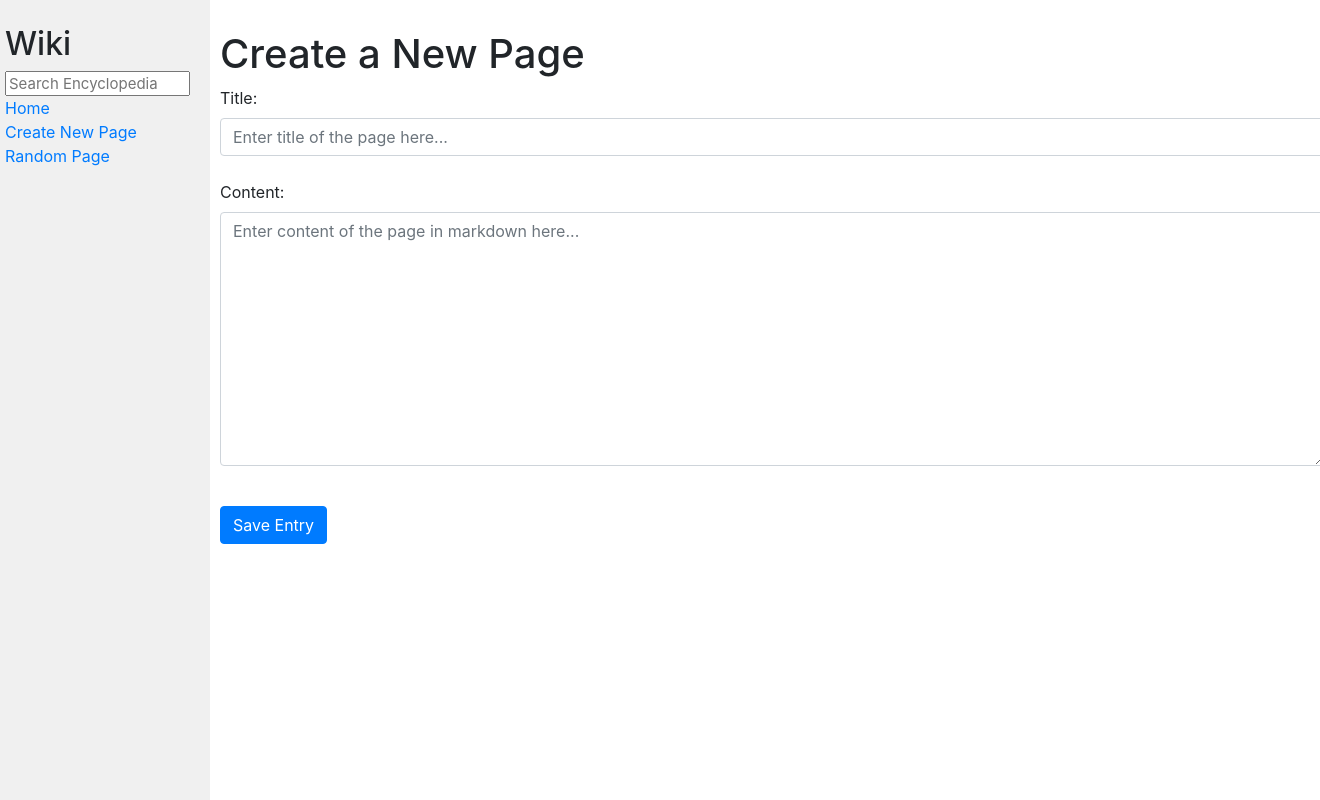
After one commit to shreyas-xo/CS50W_Wiki, a Django app: page /new in a window 1320 px wide; the page is wider, and only the part inside the window is pictured. The commit adds this page. Run offline with Django 3.2, Linux system fonts and the light colour scheme; some libraries are stand-ins or nearby versions.

Commit message:
Added the create a new page functionality.

```diff
--- a/wiki/encyclopedia/templates/encyclopedia/layout.html
+++ b/wiki/encyclopedia/templates/encyclopedia/layout.html
@@ -19,7 +19,7 @@
                     <a href="{% url 'index' %}">Home</a>
                 </div>
                 <div>
-                    Create New Page
+                    <a href="{% url 'new'%}">Create New Page</a>
                 </div>
                 <div>
                     <a href="{% url 'random'%}">Random Page</a>
--- /dev/null
+++ b/wiki/encyclopedia/templates/encyclopedia/new.html
@@ -0,0 +1,30 @@
+{%extends "encyclopedia/layout.html"%}
+{% block title %}
+    Create a New Page
+{% endblock %}
+<br>
+{% block body %}
+<h1>Create a New Page</h1>
+{%if message%}
+<div class="alert alert-danger" role="alert">
+{{message}}
+</div>
+{%endif%}
+
+<form method="POST">
+    {%csrf_token%}
+    <div class="form-outline mb-4">
+        <label class="form-label" for="title">Title:</label>
+        <input type="text" name="title" id="title" class="form-control" placeholder="Enter title of the page here..."{%if title%} value="{{title}}"{%endif%}/>
+
+    </div>
+
+
+    <div class="form-outline mb-4">
+        <label class="form-label" for="content">Content:</label>
+        <textarea class="form-control" name="content" id="content" rows="10" placeholder="Enter content of the page in markdown here..."{%if content%} value="{{content}}"{%endif%}></textarea>
+
+    </div>
+    <button type="submit" value="Save" class="btn btn-primary my-3">Save Entry</button>
+</form>
+{% endblock %}
--- a/wiki/encyclopedia/urls.py
+++ b/wiki/encyclopedia/urls.py
@@ -7,4 +7,5 @@ urlpatterns = [
     path("wiki/<title>", views.entry, name="entry"),
     path("search", views.search, name="search"),
     path("random", views.random, name="random"),
+    path("new", views.new, name="new"),
 ]
--- a/wiki/encyclopedia/views.py
+++ b/wiki/encyclopedia/views.py
@@ -1,6 +1,7 @@
 from django.shortcuts import redirect, render
 from markdown import markdown
 from random import randint
+from requests import request
 from . import util
 import encyclopedia
 
@@ -29,3 +30,15 @@ def search(request):
 def random(request):
     list=util.list_entries()
     return redirect("entry",list[randint(0,len(list)-1)])
+
+def new(request):
+    if request.method == "POST":
+        title=request.POST.get("title")
+        content=request.POST.get("content")
+        if title == "" or content == "":
+            return render(request, "encyclopedia/new.html", {"message": "Invalid input. Fields cannot be left empty!"})
+        if title in util.list_entries():
+            return render(request,"encyclopedia/new.html",{"message":"Error: A page with the same title already exists!", "title":title, "content":content})
+        util.save_entry(title,content)
+        return redirect("entry",title=title)
+    return render(request,"encyclopedia/new.html")
```
